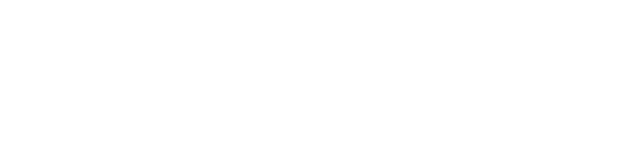
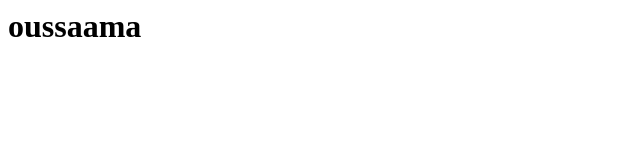
Before and after one commit to Mahmoud-Charafeddine26/ControlQuality2, a plain HTML site: page parallele.html in a window 1280 px wide. Shown: the whole page, without its empty margins (0-640 px from the left). Drawn offline with Linux system fonts and the light colour scheme.

Commit message:
Updated <h1> in parallele.html page

```diff
--- a/parallele.html
+++ b/parallele.html
@@ -4,7 +4,7 @@
 <title>parallele</title>
 </head>
 <body>
-<h1>  </h1>
+<h1> oussaama </h1>
 
 </body>
 </html>
```
